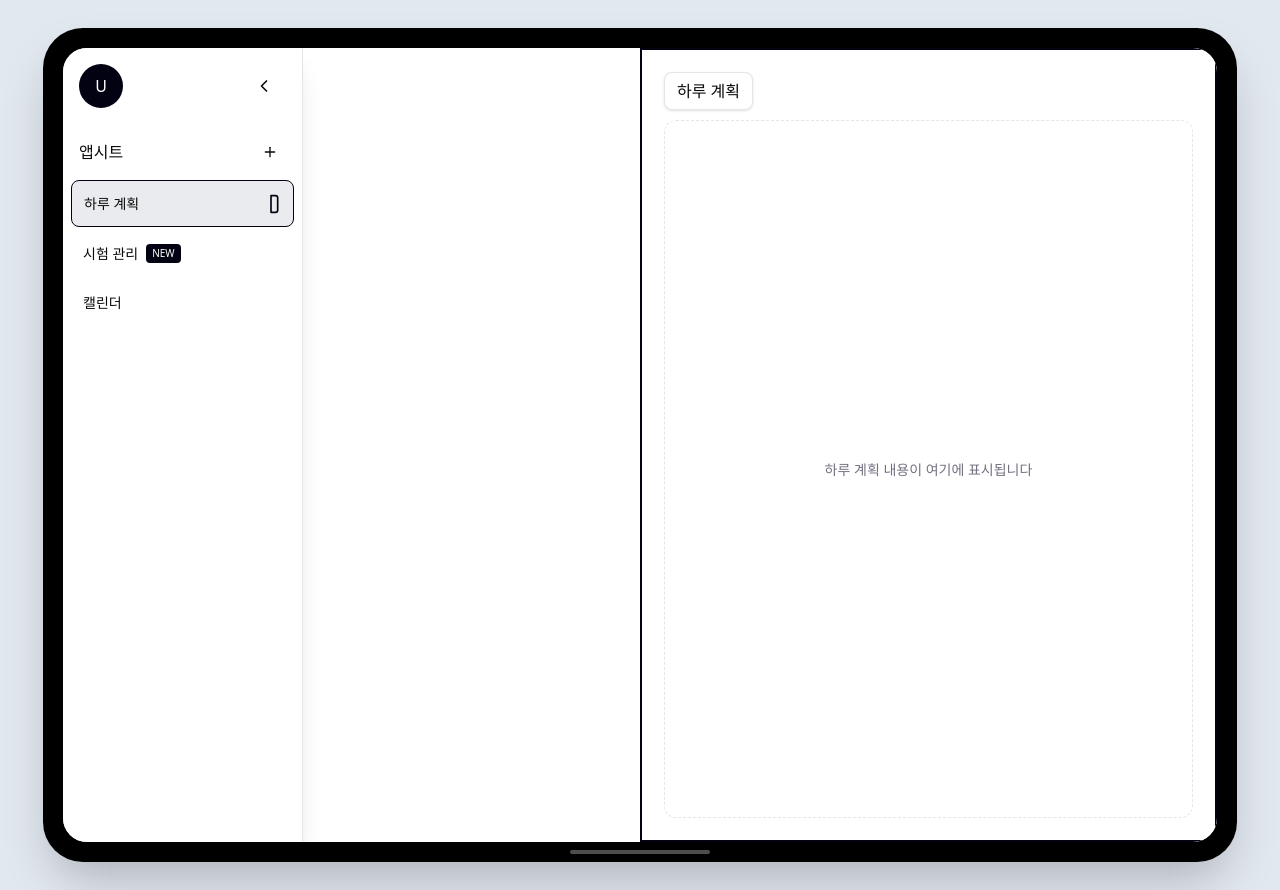
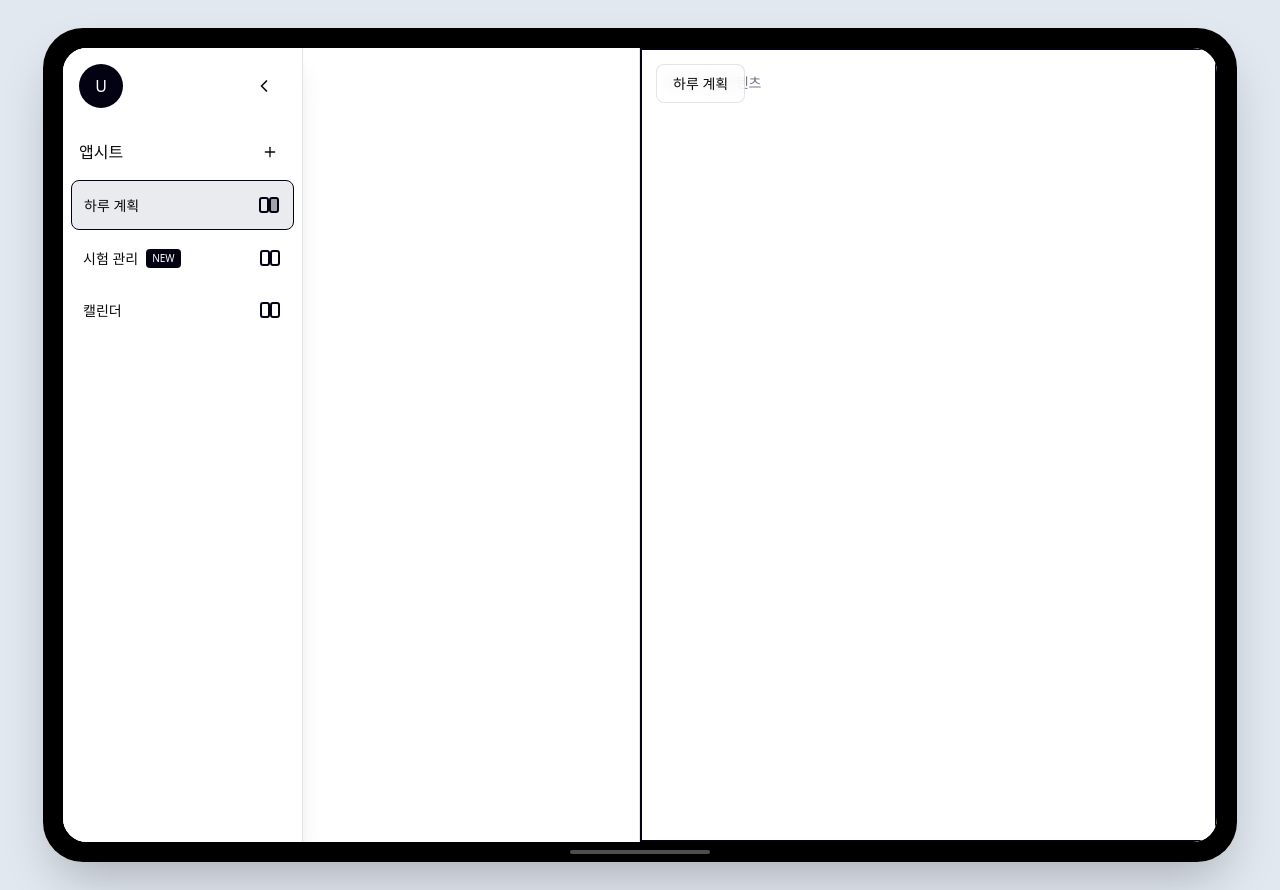
Before and after one commit to heondolee/Spleedemo2, a React (Vite) app: page / in a window 1280 px wide. Built offline with nearby package versions, Linux system fonts and the light colour scheme.

Commit message:
Update files from Figma Make

```diff
--- a/src/App.tsx
+++ b/src/App.tsx
@@ -44,6 +44,12 @@ export default function App() {
     }
   };
 
+  const handleSheetClick = (position: 'left' | 'right') => {
+    if (isNavExpanded) {
+      setFocusedSheet(position);
+    }
+  };
+
   return (
     <div className="min-h-screen bg-slate-200 flex items-center justify-center p-8">
       {/* iPad Pro 11" Frame - Landscape - 1194 × 834 px */}
@@ -72,32 +78,75 @@ export default function App() {
               appSheets={appSheets}
               selectedSheets={selectedSheets}
               onSheetSelect={handleSheetSelect}
+              focusedSheet={focusedSheet}
             />
 
             {/* Main Content Area - Fixed Size */}
             <div className="w-full h-full flex">
-              {/* Left Sheet - Fixed Half */}
-              <SheetView
-                sheetName={selectedSheets.left}
-                position="left"
-                isVisible={!!selectedSheets.left}
-                isNavExpanded={isNavExpanded}
-                isFocused={focusedSheet === 'left'}
-              />
+              {/* Left Sheet */}
+              <div
+                onClick={() => handleSheetClick('left')}
+                className={`h-full bg-card border-r border-border transition-all duration-200 relative ${
+                  focusedSheet === 'left' ? 'ring-2 ring-primary ring-inset' : ''
+                }`}
+                style={{ width: '577px' }}
+              >
+                {selectedSheets.left && (
+                  <>
+                    {/* Sheet Title - Only show when nav is expanded */}
+                    {isNavExpanded && (
+                      <div className="absolute top-[16px] right-[16px] z-40">
+                        <div className="px-[16px] py-[8px] rounded-[8px] bg-background/80 backdrop-blur-sm border border-border">
+                          <span className="font-medium" style={{ fontSize: '14px' }}>
+                            {selectedSheets.left}
+                          </span>
+                        </div>
+                      </div>
+                    )}
+                    {/* Sheet Content */}
+                    <div className="p-[24px]">
+                      <p style={{ fontSize: '14px' }} className="text-muted-foreground">
+                        {selectedSheets.left} 콘텐츠
+                      </p>
+                    </div>
+                  </>
+                )}
+              </div>
 
               {/* Divider (if both sheets selected) */}
               {selectedSheets.left && selectedSheets.right && (
                 <div className="w-[1px] bg-border"></div>
               )}
 
-              {/* Right Sheet - Fixed Half */}
-              <SheetView
-                sheetName={selectedSheets.right}
-                position="right"
-                isVisible={!!selectedSheets.right}
-                isNavExpanded={isNavExpanded}
-                isFocused={focusedSheet === 'right'}
-              />
+              {/* Right Sheet */}
+              <div
+                onClick={() => handleSheetClick('right')}
+                className={`h-full bg-card transition-all duration-200 relative ${
+                  focusedSheet === 'right' ? 'ring-2 ring-primary ring-inset' : ''
+                }`}
+                style={{ width: '577px' }}
+              >
+                {selectedSheets.right && (
+                  <>
+                    {/* Sheet Title - Only show when nav is expanded */}
+                    {isNavExpanded && (
+                      <div className="absolute top-[16px] left-[16px] z-40">
+                        <div className="px-[16px] py-[8px] rounded-[8px] bg-background/80 backdrop-blur-sm border border-border">
+                          <span className="font-medium" style={{ fontSize: '14px' }}>
+                            {selectedSheets.right}
+                          </span>
+                        </div>
+                      </div>
+                    )}
+                    {/* Sheet Content */}
+                    <div className="p-[24px]">
+                      <p style={{ fontSize: '14px' }} className="text-muted-foreground">
+                        {selectedSheets.right} 콘텐츠
+                      </p>
+                    </div>
+                  </>
+                )}
+              </div>
             </div>
           </div>
         </div>
--- a/src/components/Navigation.tsx
+++ b/src/components/Navigation.tsx
@@ -15,6 +15,7 @@ interface NavigationProps {
     right: string | null;
   };
   onSheetSelect: (sheetName: string, position: 'left' | 'right') => void;
+  focusedSheet: 'left' | 'right';
 }
 
 export function Navigation({
@@ -22,39 +23,12 @@ export function Navigation({
   onToggle,
   appSheets,
   selectedSheets,
-  onSheetSelect
+  onSheetSelect,
+  focusedSheet
 }: NavigationProps) {
   const handleSheetClick = (sheetName: string) => {
-    // 이미 선택된 시트인지 확인
-    const isLeftSelected = selectedSheets.left === sheetName;
-    const isRightSelected = selectedSheets.right === sheetName;
-
-    // 빈 자리에 먼저 추가
-    if (!isLeftSelected && !selectedSheets.left) {
-      onSheetSelect(sheetName, 'left');
-    } else if (!isRightSelected && !selectedSheets.right) {
-      onSheetSelect(sheetName, 'right');
-    } else if (isLeftSelected && isRightSelected) {
-      // 양쪽 다 선택되어 있으면 오른쪽만 해제
-      onSheetSelect(sheetName, 'right');
-    } else if (isLeftSelected) {
-      // 왼쪽만 선택되어 있으면 오른쪽에 추가 또는 왼쪽 해제
-      if (!selectedSheets.right) {
-        onSheetSelect(sheetName, 'right');
-      } else {
-        onSheetSelect(sheetName, 'left');
-      }
-    } else if (isRightSelected) {
-      // 오른쪽만 선택되어 있으면 왼쪽에 추가 또는 오른쪽 해제
-      if (!selectedSheets.left) {
-        onSheetSelect(sheetName, 'left');
-      } else {
-        onSheetSelect(sheetName, 'right');
-      }
-    } else {
-      // 둘 다 다른 시트로 차있으면 오른쪽 교체
-      onSheetSelect(sheetName, 'right');
-    }
+    // 현재 포커스된 화면에 해당 시트를 설정 (교체)
+    onSheetSelect(sheetName, focusedSheet);
   };
 
   if (!isExpanded) {
@@ -136,46 +110,41 @@ export function Navigation({
                     )}
                   </div>
 
-                  {/* Position Indicators - Book Icons */}
-                  <div className="flex">
-                    {isLeftSelected && (
-                      <div
-                        className="text-primary flex items-center justify-center"
-                        title="왼쪽 화면"
-                      >
+                  {/* Position Indicators - Split Screen Icon */}
+                  <div className="flex items-center">
+                    {/* 양쪽 화면을 보여주는 아이콘 (항상 표시) */}
                     <svg
-                          width="20"
-                          height="20"
+                      width="24"
+                      height="24"
                       viewBox="0 0 24 24"
                       fill="none"
+                      className="text-primary"
+                    >
+                      {/* 왼쪽 화면 */}
+                      <rect
+                        x="3"
+                        y="5"
+                        width="8"
+                        height="14"
+                        rx="2"
                         stroke="currentColor"
                         strokeWidth="2"
-                          strokeLinecap="round"
-                          strokeLinejoin="round"
-                        >
-                          <path d="M4 19.5v-15A2.5 2.5 0 0 1 6.5 2H12v20H6.5a2.5 2.5 0 0 1 0-5H12" />
-                        </svg>
-                      </div>
-                    )}
-                    {isRightSelected && (
-                      <div
-                        className="text-primary flex items-center justify-center"
-                        title="오른쪽 화면"
-                      >
-                        <svg
-                          width="20"
-                          height="20"
-                          viewBox="0 0 24 24"
-                          fill="none"
+                        fill={(isLeftSelected && focusedSheet === 'left') ? 'currentColor' : 'none'}
+                        fillOpacity={(isLeftSelected && focusedSheet === 'left') ? '0.3' : '0'}
+                      />
+                      {/* 오른쪽 화면 */}
+                      <rect
+                        x="13"
+                        y="5"
+                        width="8"
+                        height="14"
+                        rx="2"
                         stroke="currentColor"
                         strokeWidth="2"
-                          strokeLinecap="round"
-                          strokeLinejoin="round"
-                        >
-                          <path d="M12 2h5.5A2.5 2.5 0 0 1 20 4.5v15a2.5 2.5 0 0 1-2.5 2.5H12V2z" />
+                        fill={(isRightSelected && focusedSheet === 'right') ? 'currentColor' : 'none'}
+                        fillOpacity={(isRightSelected && focusedSheet === 'right') ? '0.3' : '0'}
+                      />
                     </svg>
-                      </div>
-                    )}
                   </div>
                 </div>
               </div>
--- a/src/components/SheetView.tsx
+++ b/src/components/SheetView.tsx
@@ -4,21 +4,27 @@ interface SheetViewProps {
   isVisible: boolean;
   isNavExpanded: boolean;
   isFocused: boolean;
+  onClick: () => void;
 }
 
-export function SheetView({ sheetName, position, isVisible, isNavExpanded, isFocused }: SheetViewProps) {
+export function SheetView({ sheetName, position, isVisible, isNavExpanded, isFocused, onClick }: SheetViewProps) {
   if (!isVisible || !sheetName) {
     return <div className="flex-1"></div>;
   }
 
   return (
     <div
-      className={`bg-background p-[24px] relative transition-all ${isFocused && isNavExpanded ? 'ring-2 ring-primary ring-inset' : ''}`}
+      className={`bg-background p-[24px] relative transition-all ${
+        isFocused && isNavExpanded
+          ? 'ring-[3px] ring-blue-500 ring-inset'
+          : ''
+      } ${isNavExpanded ? 'cursor-pointer' : ''}`}
       style={{ width: '577px' }} // Fixed half size: 1154 / 2
+      onClick={onClick}
     >
       {/* Floating Title (only when nav is expanded) */}
       {isNavExpanded && (
-        <div className="absolute top-[24px] left-[24px] z-10">
+        <div className={`absolute top-[24px] z-10 ${position === 'left' ? 'right-[24px]' : 'left-[24px]'}`}>
           <div className="bg-background/80 backdrop-blur-sm border border-border rounded-[8px] px-[12px] py-[6px] shadow-sm">
             <h2 className="font-medium" style={{ fontSize: '16px' }}>
               {sheetName}
--- a/src/index.css
+++ b/src/index.css
@@ -35,6 +35,7 @@
       --tw-backdrop-opacity: initial;
       --tw-backdrop-saturate: initial;
       --tw-backdrop-sepia: initial;
+      --tw-duration: initial;
     }
   }
 }
@@ -392,8 +393,8 @@
     top: 16px;
   }
 
-  .top-\[24px\] {
-    top: 24px;
+  .right-\[16px\] {
+    right: 16px;
   }
 
   .bottom-\[8px\] {
@@ -412,20 +413,12 @@
     left: 16px;
   }
 
-  .left-\[24px\] {
-    left: 24px;
-  }
-
-  .z-10 {
-    z-index: 10;
+  .z-40 {
+    z-index: 40;
   }
 
   .z-50 {
     z-index: 50;
-  }
-
-  .mt-\[48px\] {
-    margin-top: 48px;
   }
 
   .mb-\[4px\] {
@@ -537,10 +530,6 @@
     border-radius: 8px;
   }
 
-  .rounded-\[12px\] {
-    border-radius: 12px;
-  }
-
   .rounded-\[24px\] {
     border-radius: 24px;
   }
@@ -561,11 +550,6 @@
   .border-r {
     border-right-style: var(--tw-border-style);
     border-right-width: 1px;
-  }
-
-  .border-dashed {
-    --tw-border-style: dashed;
-    border-style: dashed;
   }
 
   .border-border {
@@ -600,6 +584,10 @@
 
   .bg-border {
     background-color: var(--border);
+  }
+
+  .bg-card {
+    background-color: var(--card);
   }
 
   .bg-primary {
@@ -652,8 +640,8 @@
     padding-block: 2px;
   }
 
-  .py-\[6px\] {
-    padding-block: 6px;
+  .py-\[8px\] {
+    padding-block: 8px;
   }
 
   .py-\[12px\] {
@@ -687,11 +675,6 @@
     box-shadow: var(--tw-inset-shadow), var(--tw-inset-ring-shadow), var(--tw-ring-offset-shadow), var(--tw-ring-shadow), var(--tw-shadow);
   }
 
-  .shadow-sm {
-    --tw-shadow: 0 1px 3px 0 var(--tw-shadow-color, #0000001a), 0 1px 2px -1px var(--tw-shadow-color, #0000001a);
-    box-shadow: var(--tw-inset-shadow), var(--tw-inset-ring-shadow), var(--tw-ring-offset-shadow), var(--tw-ring-shadow), var(--tw-shadow);
-  }
-
   .shadow-xl {
     --tw-shadow: 0 20px 25px -5px var(--tw-shadow-color, #0000001a), 0 8px 10px -6px var(--tw-shadow-color, #0000001a);
     box-shadow: var(--tw-inset-shadow), var(--tw-inset-ring-shadow), var(--tw-ring-offset-shadow), var(--tw-ring-shadow), var(--tw-shadow);
@@ -722,6 +705,11 @@
     transition-property: color, background-color, border-color, outline-color, text-decoration-color, fill, stroke, --tw-gradient-from, --tw-gradient-via, --tw-gradient-to;
     transition-timing-function: var(--tw-ease, var(--default-transition-timing-function));
     transition-duration: var(--tw-duration, var(--default-transition-duration));
+  }
+
+  .duration-200 {
+    --tw-duration: .2s;
+    transition-duration: .2s;
   }
 
   .ring-inset {
@@ -1011,3 +999,8 @@ html {
   syntax: "*";
   inherits: false
 }
+
+@property --tw-duration {
+  syntax: "*";
+  inherits: false
+}
```
Lines whose indentation alone changed are shown as unchanged.
